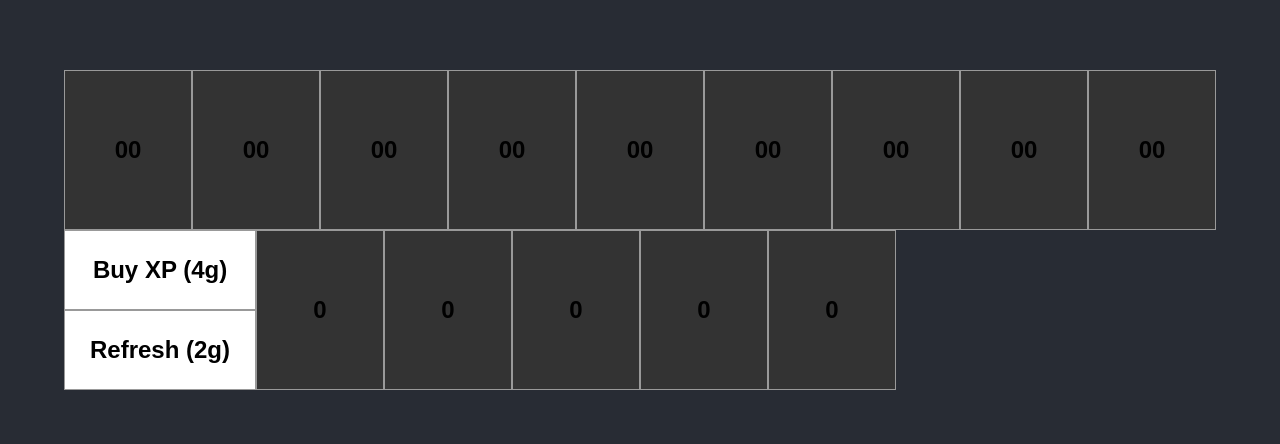
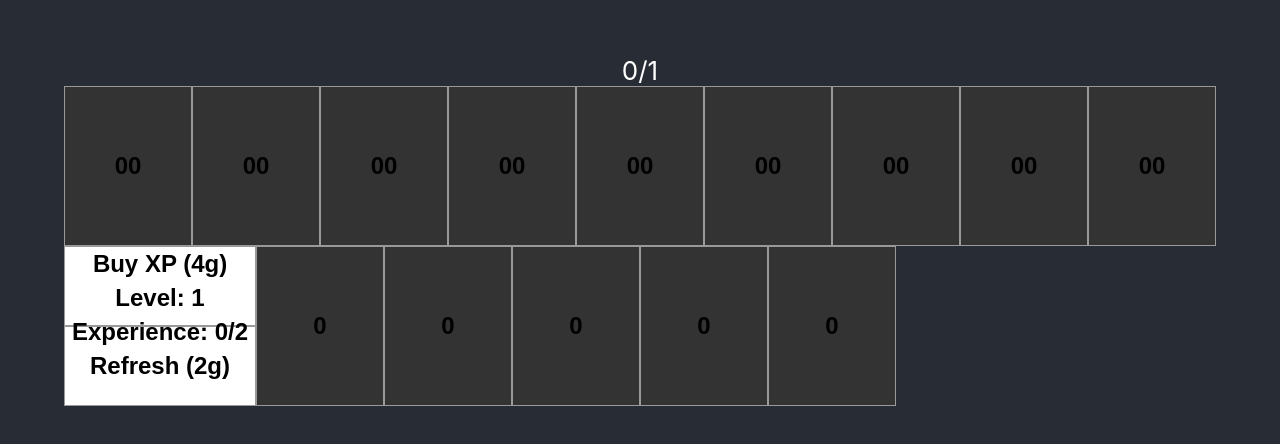
Before and after one commit to qhen143/thinkfaster, a Next.js app: page /game in a window 1280 px wide. Shown: the part 170-614 px from the top of the page. Built offline with nearby package versions, Linux system fonts and the light colour scheme.

Commit message:
Implement level (#24)
* implement level

* fix bug with event handler dependencies

```diff
--- a/src/components/ActionBlock.tsx
+++ b/src/components/ActionBlock.tsx
@@ -1,8 +1,10 @@
 import styles from '../../styles/Action.module.css';
 import React from 'react';
 
-function ActionBlock(props: {text: string, onClick: Function}) {
-  return <button className={styles.halfSquare} onClick={() => props.onClick()}>{props.text}</button>
+function ActionBlock(props: {text: string[], onClick: Function}) {
+  return <button className={styles.halfSquare} onClick={() => props.onClick()}>
+    {props.text.map((x, i, lines) => x !== "" || lines.length !== i + 1 ? <div>{x}<br/></div> : <div>{x}</div>)}
+  </button>
 }
 
 export default ActionBlock;
--- a/src/components/Actions.tsx
+++ b/src/components/Actions.tsx
@@ -5,7 +5,7 @@ import { Action } from '../types/Action';
 function Actions(props: {actions: Action[]}) {
   return (
     <div>
-      {props.actions.map(action => <ActionBlock key={action.id} text={action.description} onClick={() => action.onClick()} />)}
+      {props.actions.map(action => <ActionBlock key={action.id} text={action.descriptionByLine} onClick={() => action.onClick()} />)}
     </div>
   )
 }
--- a/src/components/App.tsx
+++ b/src/components/App.tsx
@@ -24,7 +24,7 @@ function App() {
     }
   }
 
-  function GenerateUnitPool() {
+  function generateUnitPool() {
 
     // Create Map (by Tier) of Map (by Unit)
     const pool = new Map();
@@ -38,11 +38,20 @@ function App() {
     return pool;
   }
 
+  let levelSettings = {
+    StartingLevel: 1,
+    StartingXP: 0,
+    XPModifier: 4,
+    MaxLevel: 9,
+    LevelThresholds: [2, 2, 6, 10, 20, 36, 56, 80, 100], // TODO use user input
+    UnitLimits: [1, 2, 3, 4, 5, 6, 7, 8, 9, 10]
+  }
+
   return (
     <StrictMode>
     <div className={styles.App} >
       <header className={styles.AppHeader} >
-        <Game shopSize={5} pool={GenerateUnitPool()}/>
+        <Game shopSize={5} pool={generateUnitPool()} levelSettings={levelSettings}/>
       </header>
     </div>
     </StrictMode>
--- a/src/components/Board.tsx
+++ b/src/components/Board.tsx
@@ -2,9 +2,12 @@ import React from 'react';
 import BenchUnit from './BenchUnit';
 import { Unit, PoolUnit } from '../types/Units'
 
-function Board() {
+function Board(props: { unitLimit: number }) {
   return (
-    <div></div>
+    <>
+      <div>0/{props.unitLimit}</div>
+      <div></div>
+    </>
   )
 }
 
--- a/src/components/Game.tsx
+++ b/src/components/Game.tsx
@@ -6,7 +6,9 @@ import Board from './Board';
 import Bench from './Bench';
 import Shop from './Shop';
 import Actions from './Actions';
+import { useWindowListener } from '../helpers/useWindowListener';
 import { Unit, PoolUnit } from '../types/Units'
+import { LevelSettings } from '../types/LevelSettings'
 
 declare global {
   interface WindowEventMap {
@@ -21,12 +23,12 @@ enum SupportedKeys {
   R
 }
 
-function GenerateEmptyUnit(): Unit {
+function generateEmptyUnit(): Unit {
   return {Id: 0, Tier: 0, Name: "0", StarLevel: 0, UID: uuidv4()};
 }
 
 function emptyArray(size: number) {
-  return Array(size).fill(GenerateEmptyUnit()).map(obj => ({...obj, UID: uuidv4()}));
+  return Array(size).fill(generateEmptyUnit()).map(obj => ({...obj, UID: uuidv4()}));
 }
 
 function initEmptyShop() {
@@ -41,12 +43,14 @@ function initEmptyBoard() {
   return emptyArray(4*7); //4 rows 7 cols
 }
 
-function Game(props: {pool: Map<number, Map<number, PoolUnit>> , shopSize: number}) {
+function Game(props: {pool: Map<number, Map<number, PoolUnit>> , shopSize: number, levelSettings: LevelSettings}) {
   const pool = useRef(props.pool);
 
   const [bench, setBench] = useState<Unit[]>(initEmptyBench);
   const [board, setBoard] = useState<Unit[]>(initEmptyBoard);
   const [shop, setShop] = useState<Unit[]>(initEmptyShop);
+  const [level, setLevel] = useState<number>(props.levelSettings.StartingLevel);
+  const [xp, setXP] = useState<number>(props.levelSettings.StartingXP);
 
   const [eKeyHeld, setEKeyHeld] = useState(false);
 
@@ -63,13 +67,13 @@ function Game(props: {pool: Map<number, Map<number, PoolUnit>> , shopSize: numbe
       setEKeyHeld(false);
 
     if (key === 'd') {
-      refreshShop(props.shopSize);
+      refreshShop(shop, level, props.shopSize, pool.current);
     } else if (key === 'f') {
-      // TODO
+      buyXP(xp, level, props.levelSettings);
     }
   }
 
-  function IsKeyHeld(key: SupportedKeys): boolean {
+  function isKeyHeld(key: SupportedKeys): boolean {
     switch (key) {
       case SupportedKeys.E:
         return eKeyHeld;
@@ -78,20 +82,14 @@ function Game(props: {pool: Map<number, Map<number, PoolUnit>> , shopSize: numbe
     }
   }
 
-  useEffect(() => {
-    window.addEventListener('keydown', downHandler);
-    window.addEventListener('keyup', upHandler);
-    return () => {
-      window.removeEventListener('keydown', downHandler);
-      window.removeEventListener('keyup', upHandler);
-    };
-  }, []);
+  useWindowListener('keydown', downHandler);
+  useWindowListener('keyup', upHandler, [shop, pool, xp, level]);
 
-  function FindFirstEmptySlot(array: Unit[]): number {
+  function findFirstEmptySlot(array: Unit[]): number {
     return array.findIndex(x => x.Id === 0);
   }
 
-  function FindAllMatchingUnits(array: Unit[], unit: Unit): Array<number> {
+  function findAllMatchingUnits(array: Unit[], unit: Unit): Array<number> {
     return array.reduce((array: Array<number>, x: Unit, index: number) => {
       if (x.Id === unit.Id && x.StarLevel === unit.StarLevel) {
         array.push(index);
@@ -100,10 +98,10 @@ function Game(props: {pool: Map<number, Map<number, PoolUnit>> , shopSize: numbe
     }, [])
   }
 
-  function CombineUnits(state: {board: Unit[], bench: Unit[], hasCombined: boolean}, unit: Unit): {board: Unit[], bench: Unit[] , hasCombined: boolean} {
+  function combineUnits(state: {board: Unit[], bench: Unit[], hasCombined: boolean}, unit: Unit): {board: Unit[], bench: Unit[] , hasCombined: boolean} {
     // Get all matching units on board and bench.
-    const matchesOnBoard = FindAllMatchingUnits(state.board, unit);
-    const matchesOnBench = FindAllMatchingUnits(state.bench, unit);
+    const matchesOnBoard = findAllMatchingUnits(state.board, unit);
+    const matchesOnBench = findAllMatchingUnits(state.bench, unit);
 
     // 1-Star --> 2 Star: Combine one bought from the shop, the other two from the board or bench.
     // 2-Star --> 3 Star: Combine three units from the bench.
@@ -113,24 +111,23 @@ function Game(props: {pool: Map<number, Map<number, PoolUnit>> , shopSize: numbe
     }
 
     // Remove from board and bench
-    matchesOnBoard.forEach(i => state.board[i] = GenerateEmptyUnit());
-    matchesOnBench.forEach(i => state.bench[i] = GenerateEmptyUnit());
+    matchesOnBoard.forEach(i => state.board[i] = generateEmptyUnit());
+    matchesOnBench.forEach(i => state.bench[i] = generateEmptyUnit());
 
     // Upgrade unit
-    var upgradedUnit = {...unit};
-    upgradedUnit.StarLevel++;
+    var upgradedUnit: Unit = {...unit, StarLevel: ++unit.StarLevel};
     if (matchesOnBoard.length > 0) {
       state.board[matchesOnBoard[0]] = upgradedUnit;
     } else {
-      state.bench[FindFirstEmptySlot(state.bench)] = upgradedUnit;
+      state.bench[findFirstEmptySlot(state.bench)] = upgradedUnit;
     }
     state.hasCombined = true;
 
-    return CombineUnits(state, upgradedUnit);
+    return combineUnits(state, upgradedUnit);
   }
 
   // TODO magic number
-  function RollTier(level: number, odds: number): number {
+  function rollTier(level: number, odds: number): number {
     // TODO Get from DB/ make odds an object.
     switch(level) {
       case 3:
@@ -201,15 +198,15 @@ function Game(props: {pool: Map<number, Map<number, PoolUnit>> , shopSize: numbe
     }
   }
 
-  function GetAvailableUnits(array: Array<PoolUnit>, ignore: Array<number>): Array<PoolUnit> {
+  function getAvailableUnits(array: Array<PoolUnit>, ignore: Array<number>): Array<PoolUnit> {
     return array.filter(x => x.Copies > 0 && !ignore.includes(x.Id))
   }
 
-  function GetRandomUnitFromPool(randomNumber: number, units: Array<PoolUnit>): Unit {
+  function getRandomUnitFromPool(randomNumber: number, units: Array<PoolUnit>): Unit {
     let range = units.map(x => x.Copies).reduce((a,b) => a + b);
     let index = Math.floor(randomNumber * range);
 
-    let unit = GenerateEmptyUnit();
+    let unit = generateEmptyUnit();
     // Iterate over units until a unit is selected.
     units.some(x => {
       if (index <= x.Copies) {
@@ -220,18 +217,44 @@ function Game(props: {pool: Map<number, Map<number, PoolUnit>> , shopSize: numbe
           Name: x.Name,
           StarLevel: 1
         };
-        x.Copies--;
+        --x.Copies;
         return true;
       }
 
-      index = index - x.Copies;
+      index -= x.Copies;
       return false;
     });
 
     return unit;
   }
 
-  function GenerateShop(shopSize: number, pool: Map<number, Map<number, PoolUnit>>): Unit[] {
+  function buyXP(xp: number, level: number, levelSettings: LevelSettings): void {
+    if (level >= levelSettings.MaxLevel)
+      return;
+
+    let newXP = xp+levelSettings.XPModifier;
+    setXP(newXP);
+
+    const threshold = getXPThresholdForLevel(level, levelSettings.LevelThresholds);
+    if (threshold === undefined)
+      return; //TODO error handle
+
+    while (newXP >= threshold) {
+      newXP -= threshold;
+      setXP(newXP);
+      setLevel(++level)
+    }
+  }
+
+  function getXPThresholdForLevel(level: number, thresholds: number[]): number {
+    return thresholds[level-1]; // Assumption: number of levels matches the size of thresholds.
+  }
+
+  function getUnitLimitForLevel(level: number, unitLimits: number[]): number {
+    return unitLimits[level-1]; // Assumption: number of levels matches the size of unitLimit.
+  }
+
+  function generateShop(level: number, shopSize: number, pool: Map<number, Map<number, PoolUnit>>): Unit[] {
 
     let newUnits: Unit[] = [];
     let completedUnitIds = board.concat(bench).filter(x => x.StarLevel >= 3).map(y => y.Id); // TODO magic number
@@ -239,41 +262,42 @@ function Game(props: {pool: Map<number, Map<number, PoolUnit>> , shopSize: numbe
     for (let i = 0; i < shopSize; i++) {
 
       // Check pool has no relevant copies of units left.
-      if ([...pool.values()].every(x => GetAvailableUnits([...x.values()], completedUnitIds).length === 0)) {
-        newUnits.push(GenerateEmptyUnit());
+      if ([...pool.values()].every(x => getAvailableUnits([...x.values()], completedUnitIds).length === 0)) {
+        newUnits.push(generateEmptyUnit());
         continue;
       }
 
       let units;
       // Re-roll until there are units.
       while (units === undefined || units.length === 0) {
-        const tier = RollTier(1, Math.random()) // TODO implement level
-        units = GetAvailableUnits([...pool.get(tier)?.values() ?? []], completedUnitIds);
+        const tier = rollTier(level, Math.random())
+        units = getAvailableUnits([...pool.get(tier)?.values() ?? []], completedUnitIds);
       }
 
-      newUnits.push(GetRandomUnitFromPool(Math.random(), units));
+      newUnits.push(getRandomUnitFromPool(Math.random(), units));
     }
 
     return newUnits;
   };
 
-  function ReturnShopUnitsBackToPool(shop: Unit[], pool: Map<number, Map<number, PoolUnit>>): void {
+  function returnShopUnitsBackToPool(shop: Unit[], pool: Map<number, Map<number, PoolUnit>>): void {
     shop.filter(x => x.Tier !== 0).forEach((element) => {
       const unitInPool = pool.get(element.Tier)?.get(element.Id);
       if (unitInPool !== undefined)
-        unitInPool.Copies++;
+        ++unitInPool.Copies;
       })
   }
 
-  function refreshShop(shopSize: number): void {
-    ReturnShopUnitsBackToPool(shop, pool.current);
-    setShop(GenerateShop(shopSize, pool.current));
+  function refreshShop(shop: Unit[], level: number, shopSize: number, pool: Map<number, Map<number, PoolUnit>>): void {
+    // debugger;
+    returnShopUnitsBackToPool(shop, pool);
+    setShop(generateShop(level, shopSize, pool));
   };
 
   console.log([...pool.current.get(1)?.values() ?? []].map(a => a.Copies + a.Name).sort());
 
-  function Sell(unit: Unit, container: Unit[], pool: Map<number, Map<number, PoolUnit>>): void {
-    if (!IsKeyHeld(SupportedKeys.E)) {
+  function sell(unit: Unit, container: Unit[], pool: Map<number, Map<number, PoolUnit>>): void {
+    if (!isKeyHeld(SupportedKeys.E)) {
       return;
     }
 
@@ -282,27 +306,27 @@ function Game(props: {pool: Map<number, Map<number, PoolUnit>> , shopSize: numbe
     }
 
     // Remove from Bench
-    var newContainer = container.map(obj => obj.UID === unit.UID ? GenerateEmptyUnit() : obj); // TODO global var     //TODO implement board
+    var newContainer = container.map(obj => obj.UID === unit.UID ? generateEmptyUnit() : obj);    //TODO implement board
     setBench(newContainer);
 
     // Add back to the unit pool
     const unitInPool = pool.get(unit.Tier)?.get(unit.Id);
     if (unitInPool !== undefined)
       // Assumption: star level never less than 1. 1/3/9 copies returned based on star level.
-      unitInPool.Copies = unitInPool.Copies + Math.pow(3, unit.StarLevel - 1);
+      unitInPool.Copies += Math.pow(3, unit.StarLevel - 1);
   }
 
-  function Buy(unit: Unit, shop: Unit[], bench: Unit[], board: Unit[]): void {
+  function buy(unit: Unit, shop: Unit[], bench: Unit[], board: Unit[]): void {
     let newBench = [...bench];
     let newBoard = [...board];
 
-    const state = CombineUnits({ board: newBoard, bench: newBench, hasCombined: false}, unit)
+    const state = combineUnits({ board: newBoard, bench: newBench, hasCombined: false}, unit)
     if (state.hasCombined) {
 
       setBoard(state.board);
       setBench(state.bench);
     } else {
-      const i = FindFirstEmptySlot(newBench);
+      const i = findFirstEmptySlot(newBench);
 
       // Bench is full
       if (i === -1) {
@@ -315,28 +339,29 @@ function Game(props: {pool: Map<number, Map<number, PoolUnit>> , shopSize: numbe
     }
 
     // Remove from Shop
-    const newShop = shop.map(obj => obj.UID === unit.UID ? GenerateEmptyUnit() : obj);
+    const newShop = shop.map(obj => obj.UID === unit.UID ? generateEmptyUnit() : obj);
     setShop(newShop);
   }
 
+  let xpString = level >= props.levelSettings.MaxLevel ? "" : " Experience: " + xp + "/" + getXPThresholdForLevel(level, props.levelSettings.LevelThresholds);
   let actions = [
-    { id: 1, description: "Buy XP (4g)", onClick: () => {} },
-    { id: 2, description: "Refresh (2g)", onClick: () => refreshShop(props.shopSize) },
+    { id: 1, descriptionByLine: ["Buy XP (4g)", "Level: " + level, xpString], onClick: () => buyXP(xp, level, props.levelSettings) },
+    { id: 2, descriptionByLine: ["Refresh (2g)"], onClick: () => refreshShop(shop, level, props.shopSize, pool.current) },
   ]
 
   return (
     <div>
-      <Board />
+      <Board unitLimit={getUnitLimitForLevel(level, props.levelSettings.UnitLimits)} />
 
       {/* Bench  */}
       <div className={styles.row} >
-        <Bench units={bench} bench={bench} pool={pool.current} onClick={Sell}/>
+        <Bench units={bench} bench={bench} pool={pool.current} onClick={sell}/>
       </div>
 
       {/* ActionBar */}
       <div className={styles.row}>
         <Actions actions={actions} />
-        <Shop shop={shop} bench={bench} board={board} onClick={Buy}/>
+        <Shop shop={shop} bench={bench} board={board} onClick={buy}/>
       </div>
     </div>
   )
--- a/src/components/ShopUnit.tsx
+++ b/src/components/ShopUnit.tsx
@@ -3,7 +3,7 @@ import styles from '../../styles/Unit.module.css';
 import { Unit } from "../types/Units";
 
 function ShopUnit(props: {unit: Unit, onClick: Function}) {
-  function GetUnitStyle(className: string) {
+  function getUnitStyle(className: string) {
     switch (className) {
       case "tier1":
         return styles.tier1;
@@ -21,7 +21,7 @@ function ShopUnit(props: {unit: Unit, onClick: Function}) {
   }
 
   const unit = props.unit;
-  return <button className={GetUnitStyle("tier" + unit.Tier)} onClick={() => props.onClick()}>{unit.Name}</button>
+  return <button className={getUnitStyle("tier" + unit.Tier)} onClick={() => props.onClick()}>{unit.Name}</button>
 }
 
 export default ShopUnit;
--- /dev/null
+++ b/src/helpers/useWindowListener.js
@@ -0,0 +1,10 @@
+import { useEffect } from 'react';
+
+export function useWindowListener(eventType, listener, dependencies = []) {
+  useEffect(() => {
+    window.addEventListener(eventType, listener);
+    return () => {
+      window.removeEventListener(eventType, listener);
+    };
+  }, dependencies.concat([eventType, listener]));
+}
--- a/src/types/Action.d.ts
+++ b/src/types/Action.d.ts
@@ -1,5 +1,5 @@
 export interface Action {
     id: number,
-    description: string,
+    descriptionByLine: string[],
     onClick: Function
 }
```
Also changed, not shown: src/components/BenchUnit.tsx (+4 -3 lines), src/types/LevelSettings.d.ts (added, +8 -0 lines).
